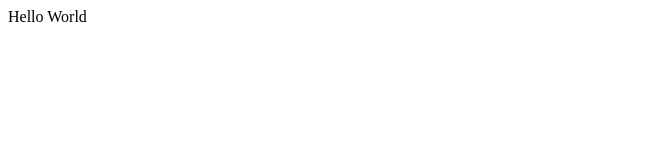
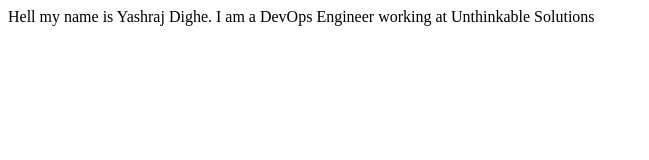
Before and after one commit to yashraj077/yashraj077.github.io, a plain HTML site: page index.html in a window 1280 px wide. Shown: the whole page, without its empty margins (0-649 px from the left). Drawn offline with Linux system fonts and the light colour scheme.

Commit message:
updated index.html

```diff
--- a/index.html
+++ b/index.html
@@ -9,7 +9,7 @@
 </head>
 
 <body>
-    Hello World
+    Hell my name is Yashraj Dighe. I am a DevOps Engineer working at Unthinkable Solutions
 </body>
 
 </html>
```
